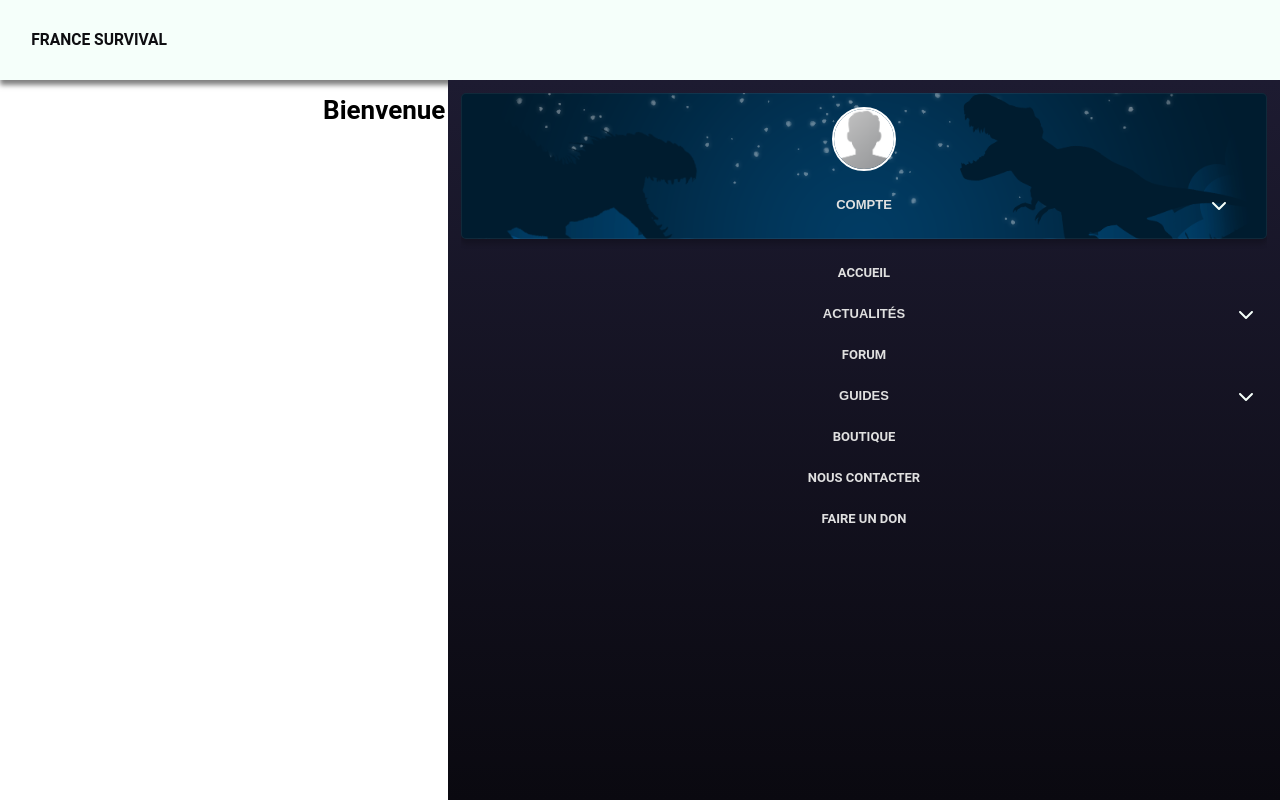
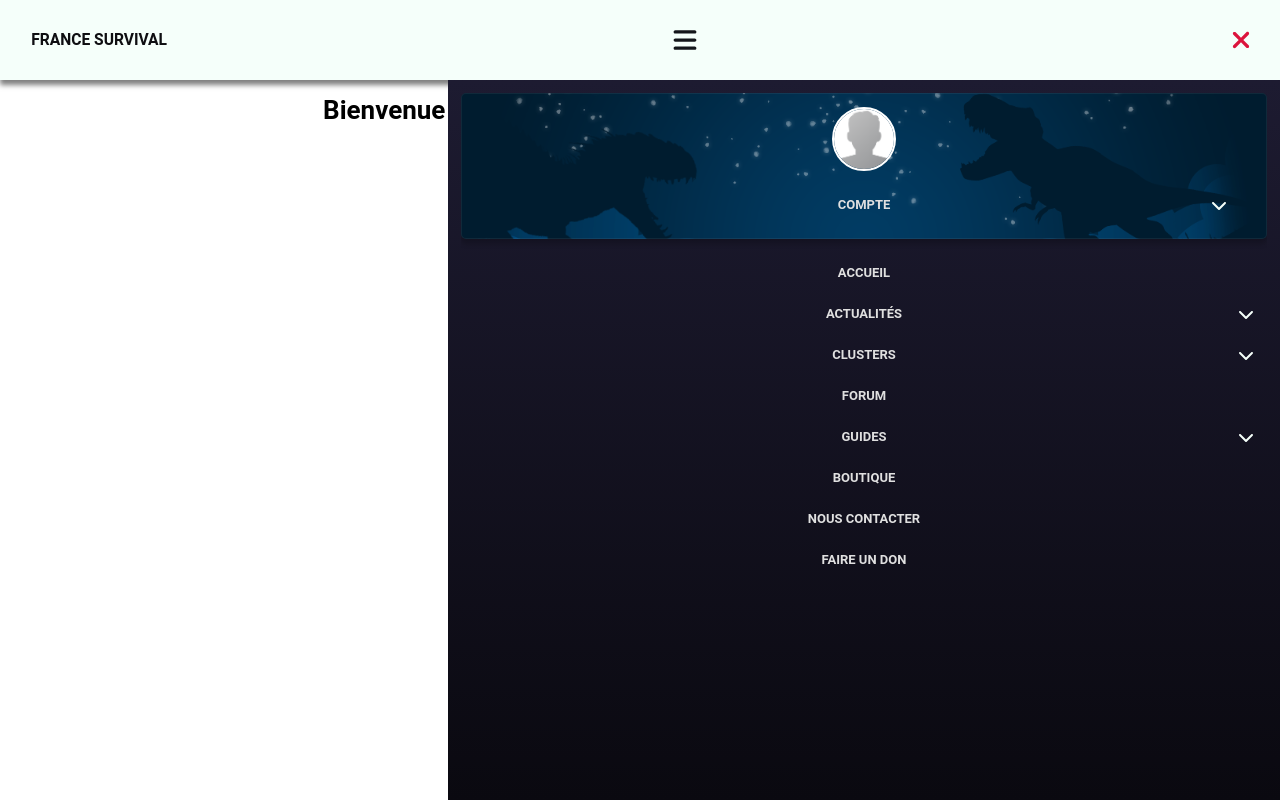
Before and after one commit to xamayca/PROJET-DE-FORMATION-PHP, a PHP site: page / in a window 1280 px wide. Run offline with PHP 8.4, Linux system fonts and the light colour scheme; grey boxes are pictures that could not be loaded.

Commit message:
first commit

```diff
--- a/controllers/PagesController.php
+++ b/controllers/PagesController.php
@@ -16,4 +16,9 @@ class PagesController
     {
         require_once '../views/pages/test/database-test.php';
     }
+
+    public function registration()
+    {
+        require_once '../views/pages/account/registration.php';
+    }
 };
--- a/views/elements/header.php
+++ b/views/elements/header.php
@@ -17,7 +17,7 @@
 
     <!-- NAVIGATION BAR / NAVIGATION LINKS -->
     <nav>
-        <a href="">France survival</a>
+        <a href="/">France survival</a>
 
         <img src="assets/img/navigation/menu-open.svg" class="menu-open" alt="">
         <img src="assets/img/navigation/menu-close.svg" class="menu-close" alt="">
@@ -34,7 +34,7 @@
                             <a href="">Connexion</a>
                         </li>
                         <li>
-                            <a href="">Inscription</a>
+                            <a href="/inscription">Inscription</a>
                         </li>
                     </ul>
                 </li>
@@ -54,6 +54,19 @@
                         </li>
                         <li>
                             <a href=""><img src="assets/img/navigation/icon-ARK2.png" class="game-logo" alt="ARK: II logo">ARK: II</a>
+                        </li>
+                    </ul>
+                </li>
+                <li class="dropdown">
+                    <button class="dropdown-toggle">
+                        <img src="assets/img/navigation/submenu-icon.svg" class="dropdown-icon" alt="Icône de sous menu">Clusters
+                    </button>
+                    <ul class="sub-items">
+                        <li>
+                            <a href="">Serveurs PVE</a>
+                        </li>
+                        <li>
+                            <a href="">Serveurs PVP</a>
                         </li>
                     </ul>
                 </li>
@@ -87,7 +100,4 @@
     </nav>
 
 
-
-    <!--<img id="menu-open" src="assets/img/navigation/menu-open.svg" alt="Icône pour ouvrir le menu">-->
-    <!--<img id="menu-close" src="assets/img/navigation/menu-close.svg" alt="Icône pour fermer le menu">-->
     <header>ICI MON HEADER POUR PAS PERDRE LA TETE</header>
```
Also changed, not shown: controllers/UsersController.php (indentation only), public/assets/css/styles.min.css, public/assets/js/script.js, public/assets/scss/_common.scss, public/assets/scss/_navigation.scss, 1 other file.
